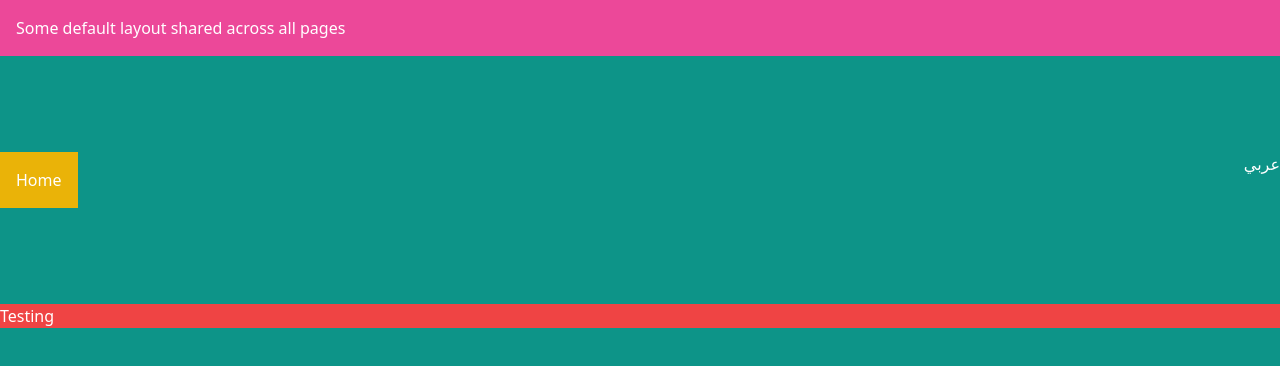
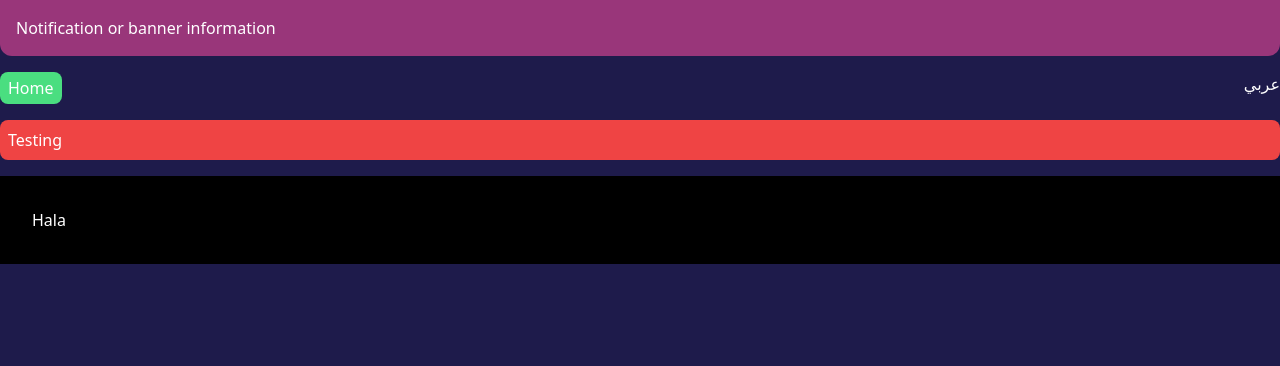
Before and after one commit to sharqiyah-gets-creative/nuxtjs-ithra-pwa, a Nuxt app: page / in a window 1280 px wide. Shown: the top 366 px of the page. Built offline with nearby package versions, Linux system fonts and the light colour scheme.

Commit message:
fix: styling and meta

```diff
--- a/app.vue
+++ b/app.vue
@@ -2,8 +2,8 @@
     <NuxtLayout>
 
       <NavigationHeader />
-        <div class="">
-            <h1 class="bg-red-500">Testing</h1>
+        <div class="container mx-auto">
+            <h1 class="bg-red-500 p-2 rounded-lg">Testing</h1>
         </div>
     </NuxtLayout>
 </template>
--- /dev/null
+++ b/components/navigation/Footer.vue
@@ -0,0 +1,5 @@
+<template>
+    <footer class="bg-black sticky bottom-0 p-8">
+        Hala
+    </footer>
+</template>
--- a/components/navigation/Header.vue
+++ b/components/navigation/Header.vue
@@ -1,11 +1,10 @@
 
 import { NavigationLangSwitcher } from '#build/components';
 <template>
-    <header>
+    <header class="container mx-auto">
         <div class="flex justify-between">
-            <h1 class="bg-yellow-500 p-4">{{ $t('home_title') }}</h1>
+            <h1 class="bg-green-400 py-1 px-2 rounded-lg">{{ $t('home_title') }}</h1>
             <NavigationLangSwitcher />
-
         </div>
     </header>
 </template>
--- a/layouts/default.vue
+++ b/layouts/default.vue
@@ -1,9 +1,25 @@
 <template>
-    <main class="bg-teal-600 min-h-screen text-white space-y-24">
+    <main class="bg-indigo-950 min-h-screen text-white space-y-4">
         <VitePwaManifest />
-        <div class="bg-pink-500 p-4">
-            <p>Some default layout shared across all pages</p>
+        <div class="container mx-auto">
+            <div class="bg-pink-500 bg-opacity-60 p-4 rounded-b-xl">
+                <p>Notification or banner information</p>
+            </div>
         </div>
         <slot />
+        <NavigationFooter />
     </main>
 </template>
+<script setup lang="ts">
+useHead({
+  title: 'Alsharqiya Gets Creative',
+  meta: [
+    { name: 'description', content: 'My amazing site.' }
+  ],
+  bodyAttrs: {
+    class: 'test'
+  },
+  script: [ { innerHTML: 'console.log(\'Hello world\')' } ]
+})
+
+</script>
```
Also changed, not shown: 2 other files (tests, documents, lock files or other folders).
